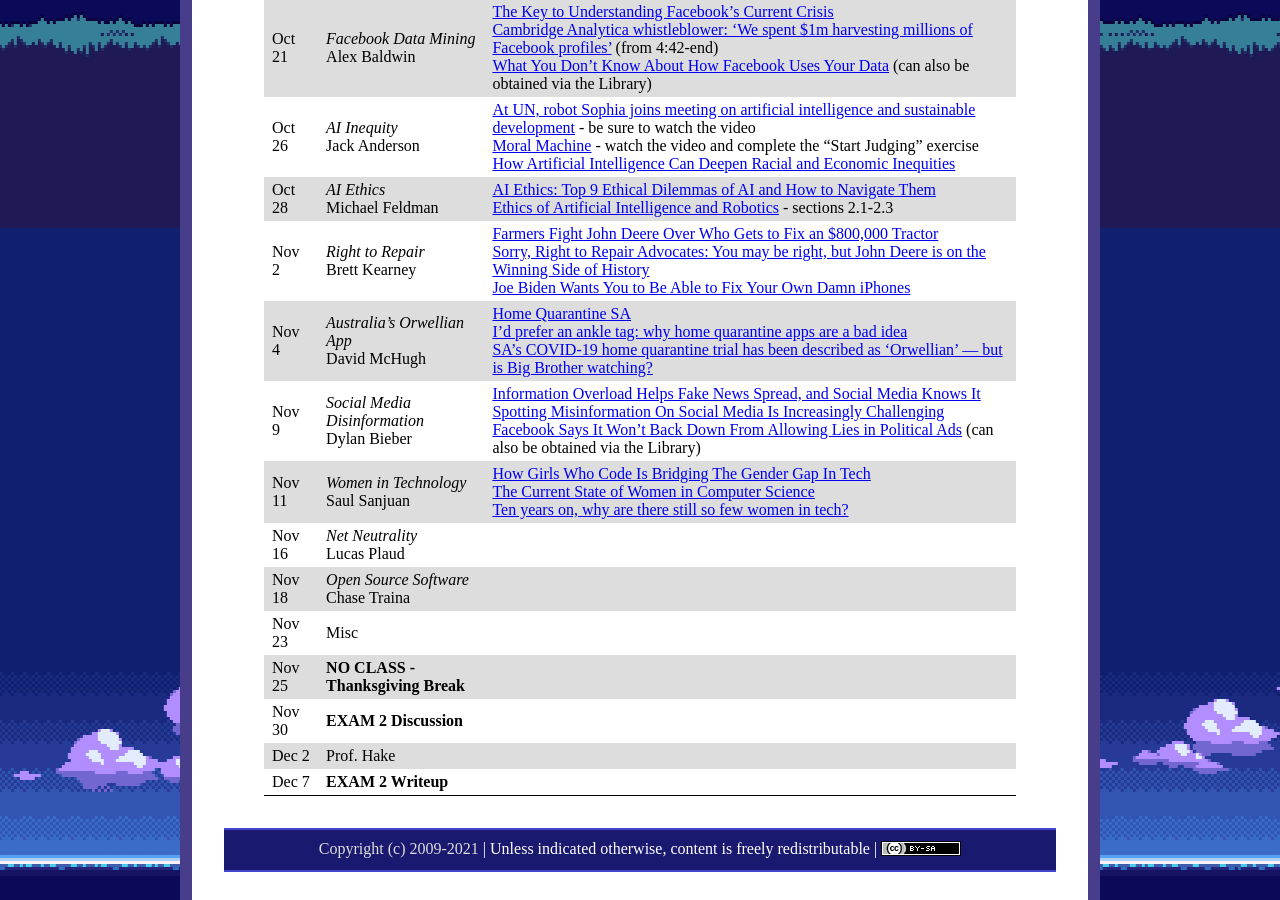
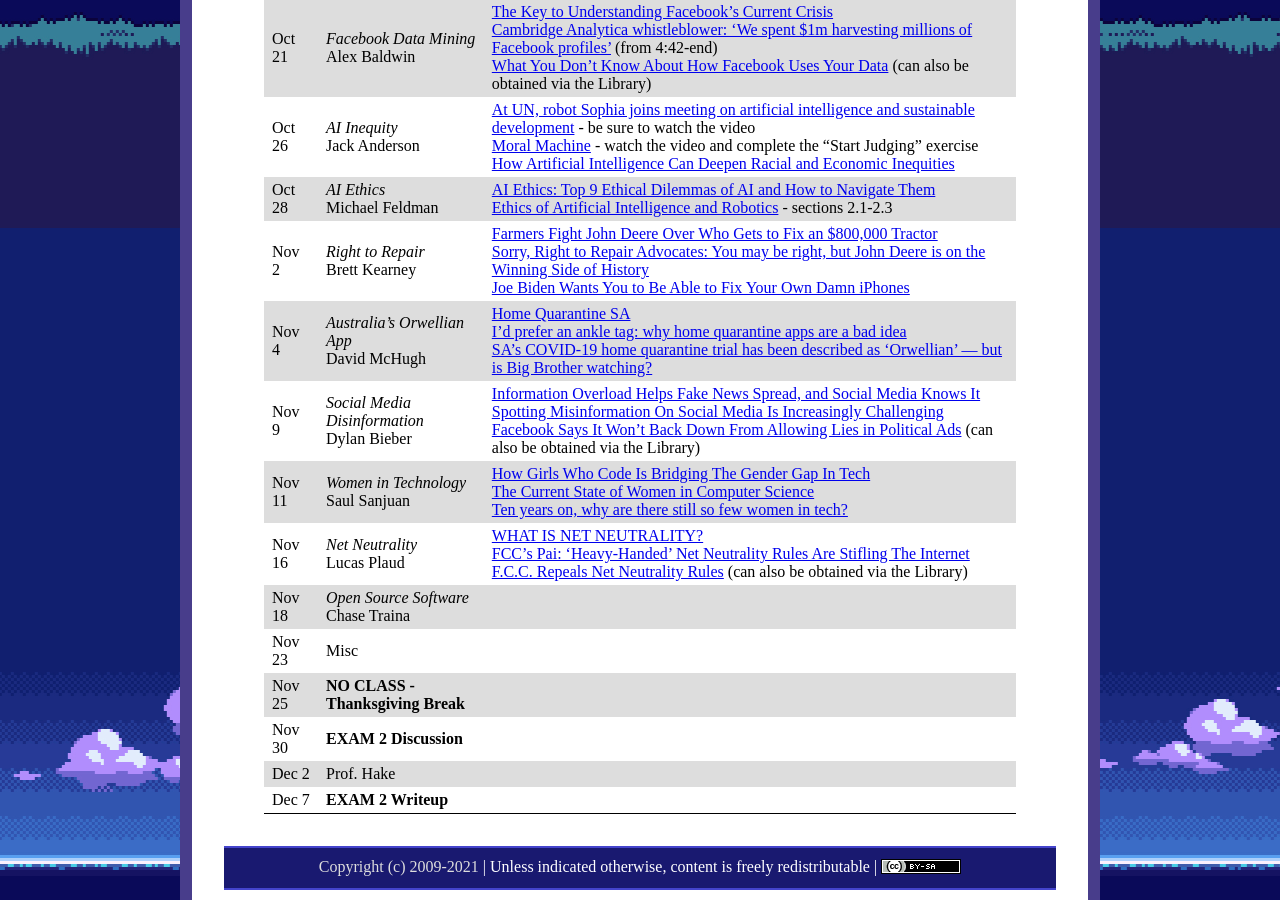
Before and after one commit to ycpcs/cs456-fall2021, a Jekyll site: the page built from schedule/index.md, in a window 1280 px wide and 900 px high, scrolled down 1572 px. Built offline with Jekyll 4.4.1, drawn with Linux system fonts in a browser that asks for light colours.

Commit message:
add Lucas articles
add Lucas articles

```diff
--- a/schedule/index.md
+++ b/schedule/index.md
@@ -38,7 +38,7 @@ All reading materials can be accessed via [Schmidt Library](http://library.ycp.e
 > Nov 4   | *Australia's Orwellian App* <br /> David McHugh | [Home Quarantine SA](https://www.covid-19.sa.gov.au/restrictions-and-responsibilities/home-quarantine-sa) <br /> [I’d prefer an ankle tag: why home quarantine apps are a bad idea](https://theconversation.com/id-prefer-an-ankle-tag-why-home-quarantine-apps-are-a-bad-idea-167533) <br /> [SA's COVID-19 home quarantine trial has been described as 'Orwellian' — but is Big Brother watching?](https://www.abc.net.au/news/2021-09-10/covid-19-home-quarantine-facial-recognition-app-divides-opinion/100446812) |
 > Nov 9   | *Social Media Disinformation* <br /> Dylan Bieber | [Information Overload Helps Fake News Spread, and Social Media Knows It](https://www.scientificamerican.com/article/information-overload-helps-fake-news-spread-and-social-media-knows-it/) <br /> [Spotting Misinformation On Social Media Is Increasingly Challenging](https://www.forbes.com/sites/petersuciu/2021/08/02/spotting-misinformation-on-social-media-is-increasingly-challenging/?sh=3b95657e2771) <br /> [Facebook Says It Won’t Back Down From Allowing Lies in Political Ads](https://www.nytimes.com/2020/01/09/technology/facebook-political-ads-lies.html) (can also be obtained via the Library)|
 > Nov 11  | *Women in Technology* <br /> Saul Sanjuan | [How Girls Who Code Is Bridging The Gender Gap In Tech](https://www.youtube.com/watch?v=qyIlv_I1k1E) <br /> [The Current State of Women in Computer Science](https://www.computerscience.org/resources/women-in-computer-science/) <br /> [Ten years on, why are there still so few women in tech?](https://www.theguardian.com/careers/2020/jan/02/ten-years-on-why-are-there-still-so-few-women-in-tech) |
-> Nov 16  | *Net Neutrality* <br /> Lucas Plaud | |
+> Nov 16  | *Net Neutrality* <br /> Lucas Plaud | [WHAT IS NET NEUTRALITY?](https://www.aclu.org/issues/free-speech/internet-speech/what-net-neutrality) <br /> [FCC's Pai: 'Heavy-Handed' Net Neutrality Rules Are Stifling The Internet](https://www.npr.org/sections/thetwo-way/2017/11/22/565962178/fccs-pai-heavy-handed-net-neutrality-rules-are-stifling-the-internet) <br /> [F.C.C. Repeals Net Neutrality Rules](https://www.nytimes.com/2017/12/14/technology/net-neutrality-repeal-vote.html) (can also be obtained via the Library) |
 > Nov 18  | *Open Source Software* <br /> Chase Traina | |
 > Nov 23  | Misc | |
 > Nov 25  | **NO CLASS - Thanksgiving Break** | |
```
